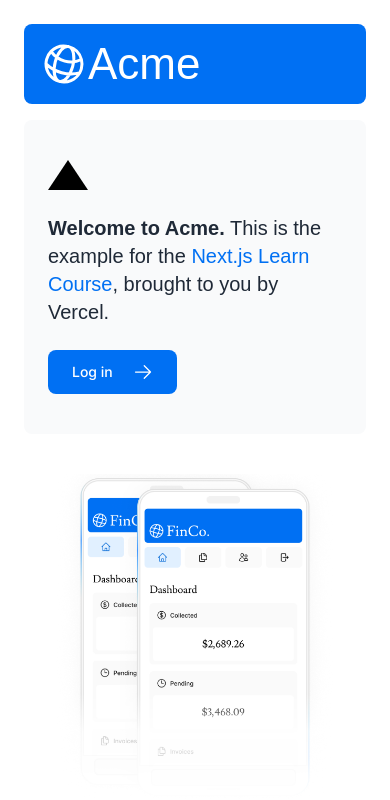
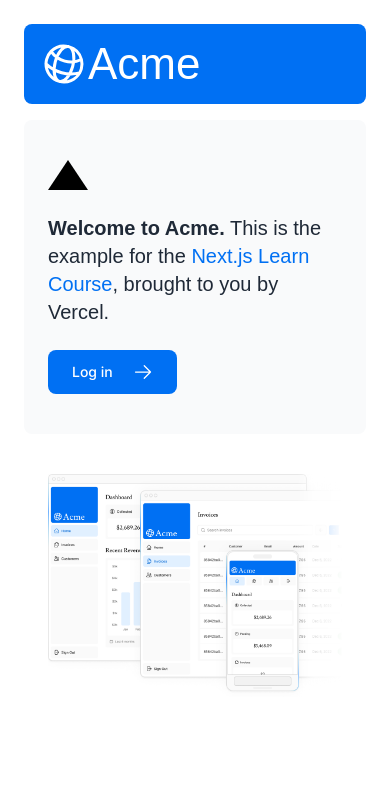
Before and after one commit to 2568147589/nextjs-dashboard, a Next.js app: page / in a window 390 px wide. Shown: the top 800 px of the page. Built offline with nearby package versions, Linux system fonts and the light colour scheme; a web font is replaced by a local one.

Commit message:
update home page

```diff
--- a/app/page.tsx
+++ b/app/page.tsx
@@ -32,18 +32,18 @@
         </div>
         <div className="flex items-center justify-center p-6 md:w-3/5 md:px-28 md:py-12">
           {/* Add Hero Images Here */}
-          <Image
+          {/* <Image
             src="/hero-desktop.png"
             width={1000}
             height={760}
             className="hidden md:block"
             alt="Screenshots of the dashboard project showing desktop version"
-        />
+        /> */}
           <Image
-            src="/hero-mobile.png"
+            src="/hero-desktop.png"
             width={560}
             height={620}
-            className="block md:hidden"
+            className="block md:block"
             alt="Screenshot of the dashboard project showing mobile version"
         />
         </div>
```
Also changed, not shown: app/dashboard/customers/pages.tsx (renamed from app/dashboard/customers/page.tsx).
